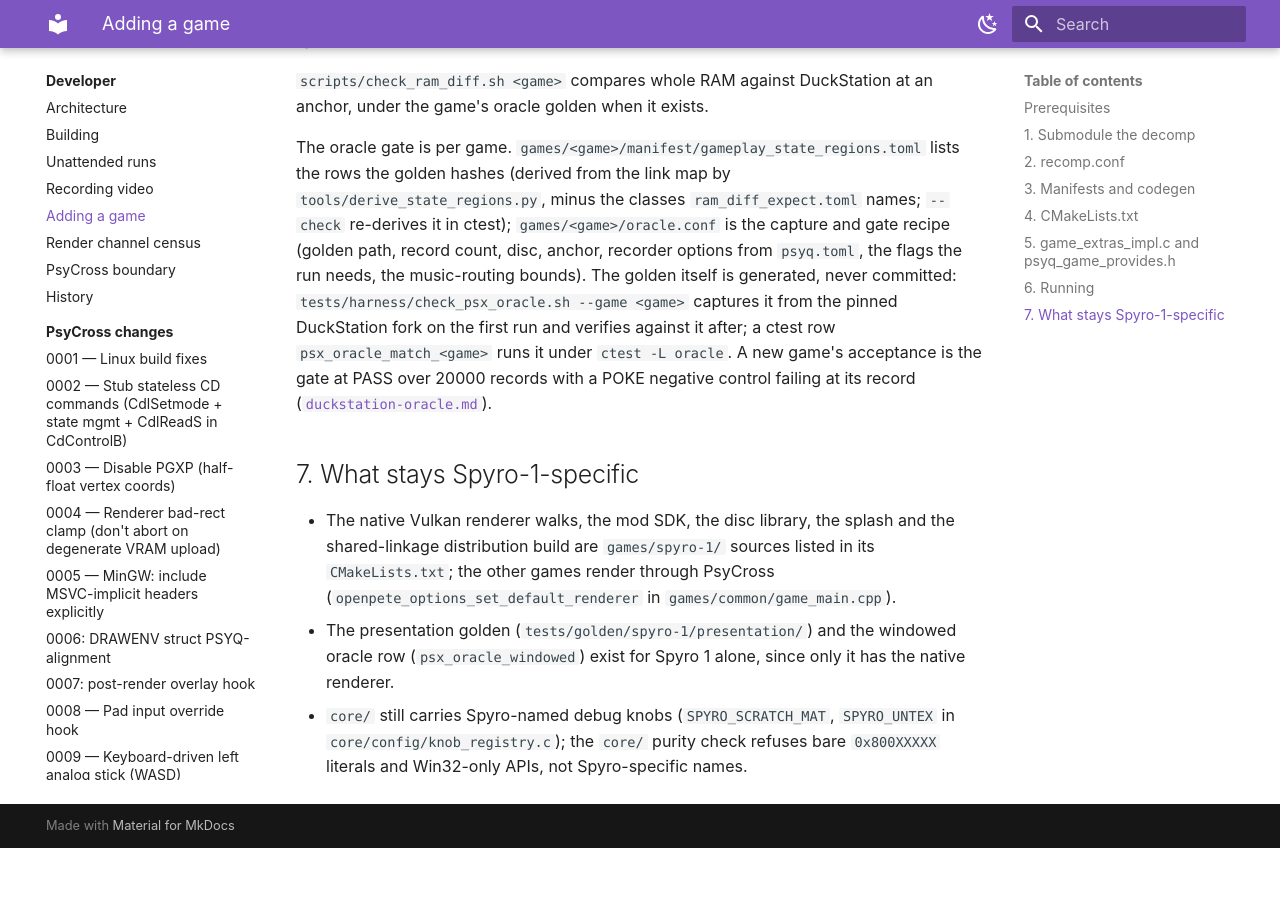
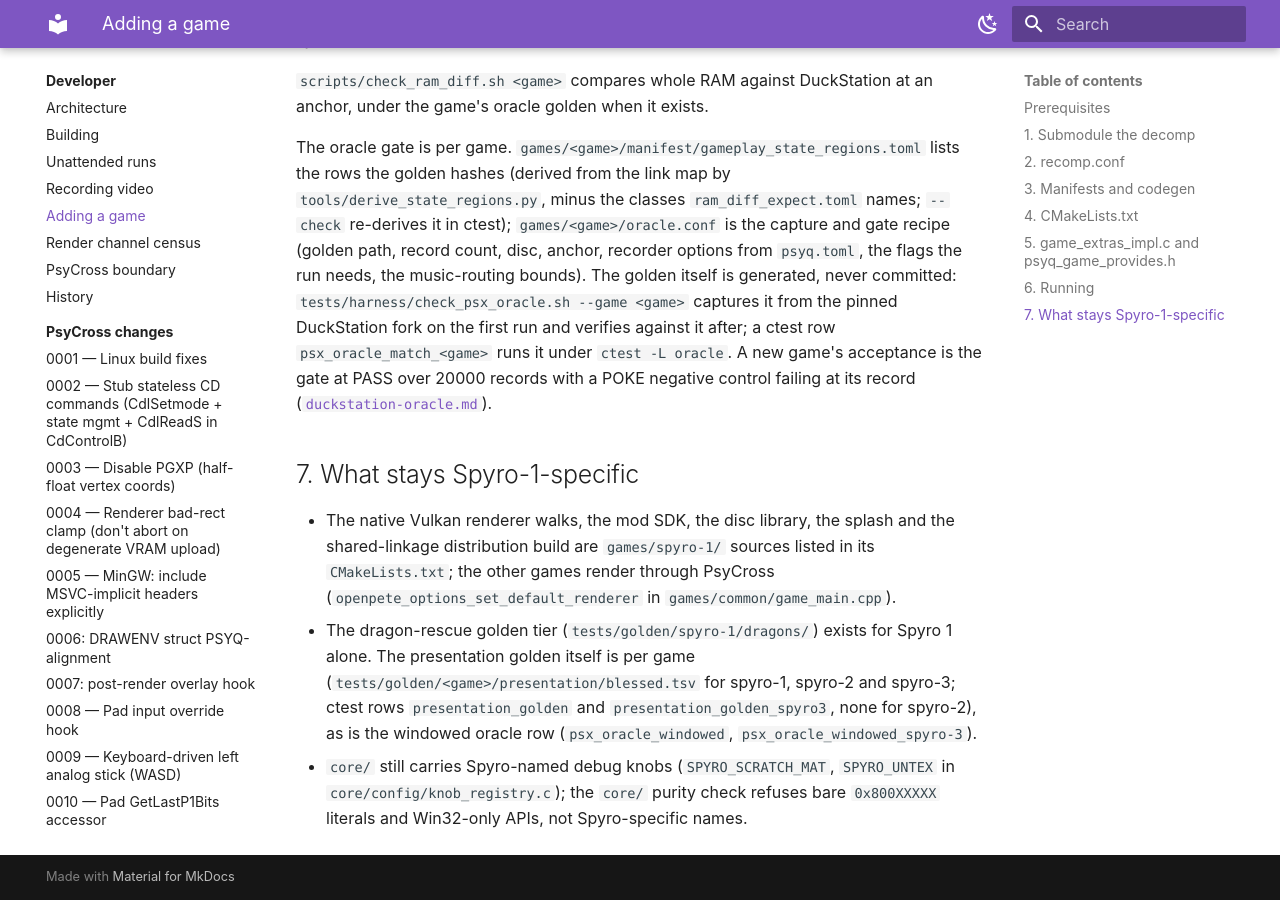
Before and after one commit to 907470/openpete, an MkDocs documentation site: the page built from docs/src/developer/adding-a-game.md, in a window 1280 px wide and 900 px high, scrolled down 3123 px. Built offline with MkDocs 1.6.1 and Material for MkDocs 9.7.7, drawn with Linux system fonts in a browser that asks for light colours; before the commit the page ends 3971 px from its top, so only the background shows below that.

Commit message:
docs: adding-a-game names the per-game presentation golden and the dragon tier

```diff
--- a/docs/src/developer/adding-a-game.md
+++ b/docs/src/developer/adding-a-game.md
@@ -141,9 +141,12 @@ control failing at its record ([`duckstation-oracle.md`](duckstation-oracle.md))
   sources listed in its `CMakeLists.txt`; the other games render through
   PsyCross (`openpete_options_set_default_renderer` in
   `games/common/game_main.cpp`).
-- The presentation golden (`tests/golden/spyro-1/presentation/`) and the
-  windowed oracle row (`psx_oracle_windowed`) exist for Spyro 1 alone,
-  since only it has the native renderer.
+- The dragon-rescue golden tier (`tests/golden/spyro-1/dragons/`) exists
+  for Spyro 1 alone. The presentation golden itself is per game
+  (`tests/golden/<game>/presentation/blessed.tsv` for spyro-1, spyro-2 and
+  spyro-3; ctest rows `presentation_golden` and `presentation_golden_spyro3`,
+  none for spyro-2), as is the windowed oracle row (`psx_oracle_windowed`,
+  `psx_oracle_windowed_spyro-3`).
 - `core/` still carries Spyro-named debug knobs (`SPYRO_SCRATCH_MAT`,
   `SPYRO_UNTEX` in `core/config/knob_registry.c`); the `core/` purity check
   refuses bare `0x800XXXXX` literals and Win32-only APIs, not Spyro-specific
```
